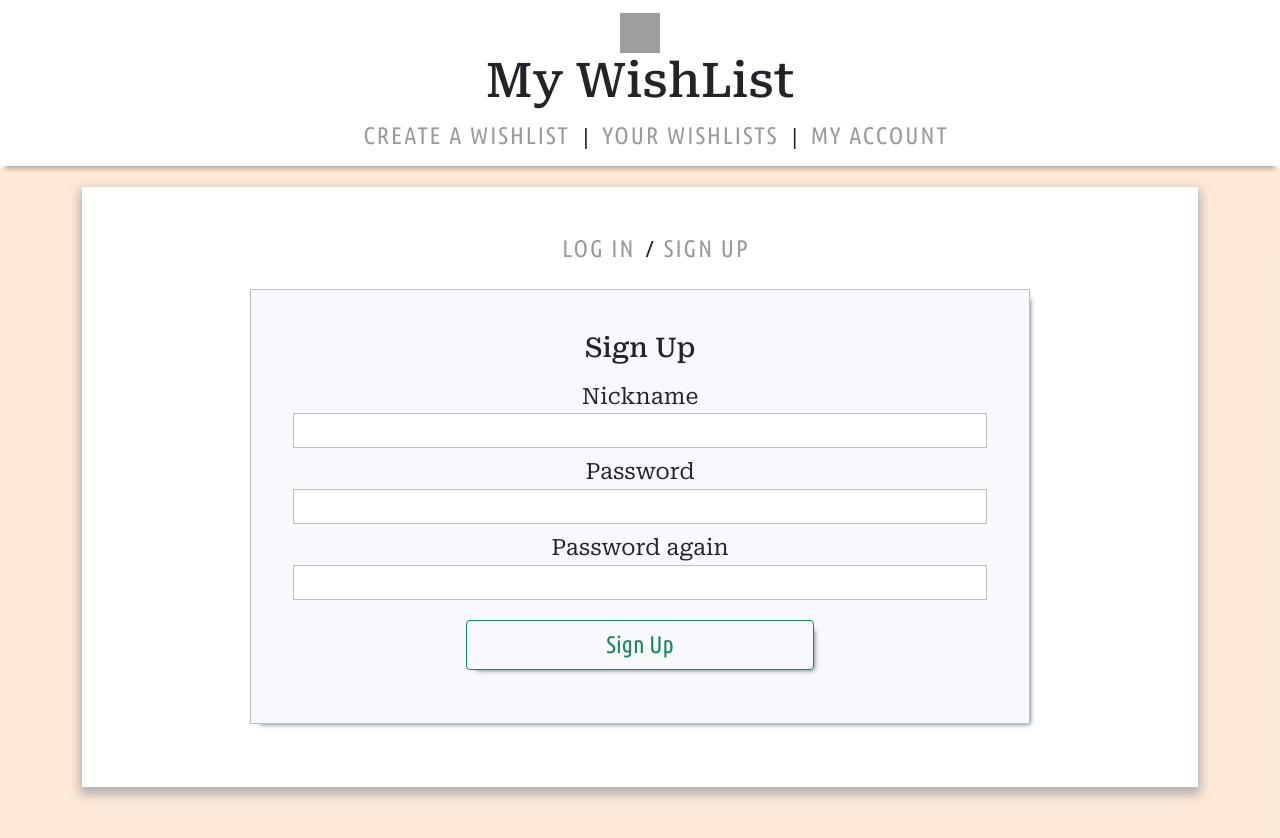
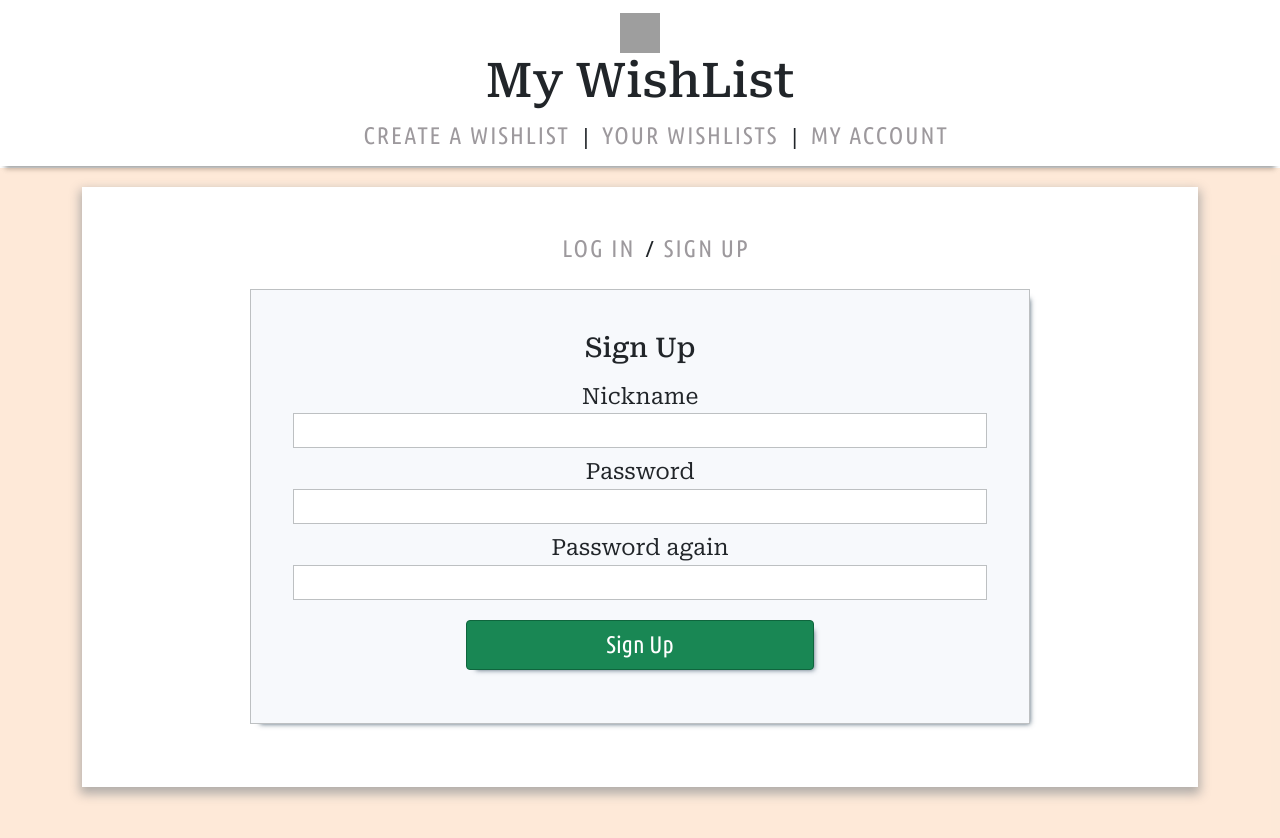
Before and after one commit to AnigalHub/WishList, a Vue app in the folder wish_list.client/: page / in a window 1280 px wide. Built offline with nearby package versions, Linux system fonts and the light colour scheme; grey boxes are pictures that could not be loaded.

Commit message:
добавлены стили по кнопке - когда она отключена

```diff
--- a/wish_list.client/src/App.vue
+++ b/wish_list.client/src/App.vue
@@ -287,6 +287,15 @@ export default {
     font-size: 1.5rem;
     font-family: 'Ubuntu Condensed', sans-serif;
   }
+  #logIn button[disabled],#signUp button[disabled]{
+    background: #5c5c5c;
+    border: 1px solid black;
+  }
+  #logIn button,#signUp button{
+    background: #198754;
+    color: white;
+    border: 1px solid #0f653d;
+  }
   /*кнопка Выход(exit) в компоненте УчетнаяЗапись(account)*/
   #account .exit{margin-top: 3%;}
   /*кнопка Сохранить (save) и Добавить (add) в компоненте СозданиеСпискаЖеланий(createWishlist)
```
